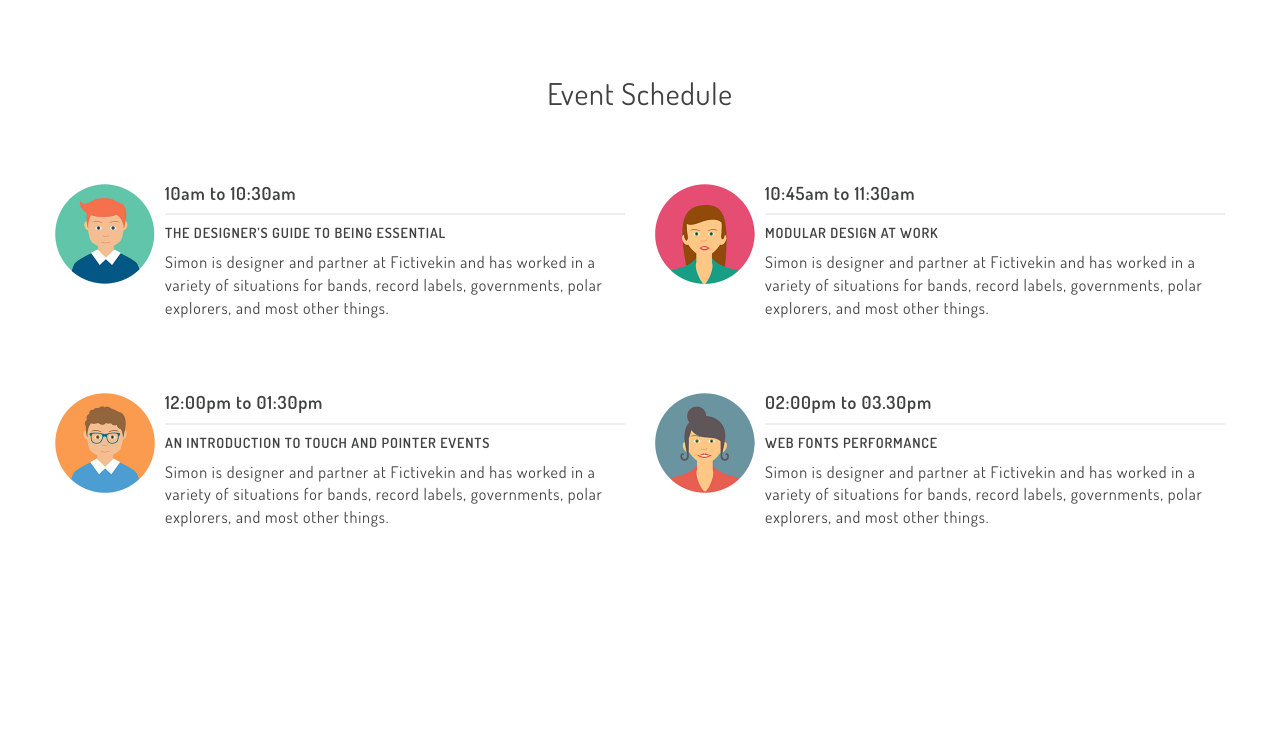
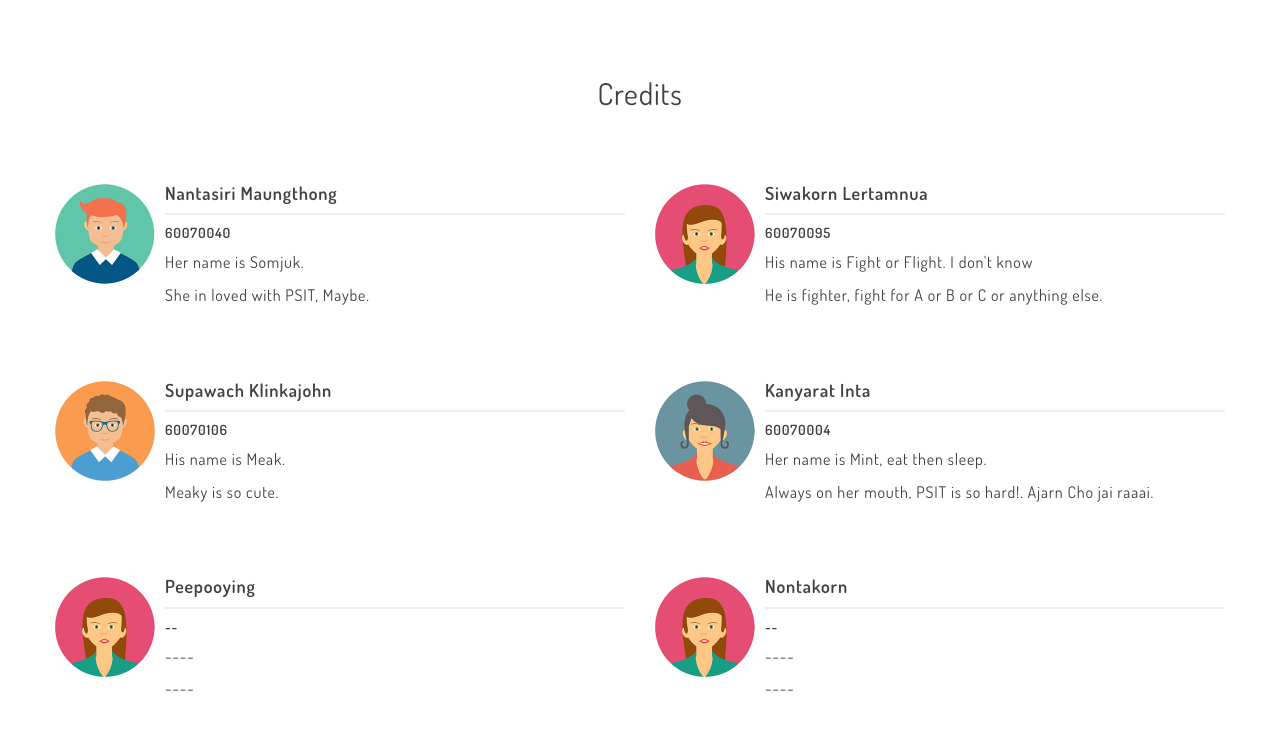
Before and after one commit to itsmelonely/Average-Expenses-Per-Household, a plain HTML site: page webproject/meetup-free-event-template-made-with-bootstrap/index.html in a window 1280 px wide. Shown: the part 1466-2195 px from the top of the page. Before the commit the page ends 2035 px from the top, so only its background shows below. Drawn offline with Linux system fonts and the light colour scheme.

Commit message:
edit text

```diff
--- a/webproject/meetup-free-event-template-made-with-bootstrap/index.html
+++ b/webproject/meetup-free-event-template-made-with-bootstrap/index.html
@@ -105,7 +105,7 @@
       <!-- Start: Schedule -->
       <div class="container">
         <div class="row me-row schedule" id="schedule">
-          <h2 class="row-title content-ct">Event Schedule</h2>
+          <h2 class="row-title content-ct">Credits</h2>
 
             <!-- Tab panes -->
             <div class="tab-content">
@@ -119,9 +119,10 @@
                         </a>
                       </div>
                       <div class="media-body">
-                        <h4 class="media-heading">10am to 10:30am</h4>
-                        <h5>THE DESIGNER’S GUIDE TO BEING ESSENTIAL</h5>
-                        <p>Simon is designer and partner at Fictivekin and has worked in a variety of situations for bands, record labels, governments, polar explorers, and most other things. </p>
+                        <h4 class="media-heading">Nantasiri Maungthong</h4>
+                        <h5>60070040</h5>
+                        <p>Her name is Somjuk.</p>
+                        <p>She in loved with PSIT, Maybe.</p>
                       </div>
                     </div>
                   </div>
@@ -133,9 +134,10 @@
                         </a>
                       </div>
                       <div class="media-body">
-                        <h4 class="media-heading">10:45am to 11:30am</h4>
-                        <h5>MODULAR DESIGN AT WORK</h5>
-                        <p>Simon is designer and partner at Fictivekin and has worked in a variety of situations for bands, record labels, governments, polar explorers, and most other things. </p>
+                        <h4 class="media-heading">Siwakorn Lertamnua</h4>
+                        <h5>60070095</h5>
+                        <p>His name is Fight or Flight. I don't know</p>
+                        <p>He is fighter, fight for A or B or C or anything else.</p>
                       </div>
                     </div>
                   </div>
@@ -147,9 +149,10 @@
                         </a>
                       </div>
                       <div class="media-body">
-                        <h4 class="media-heading">12:00pm to 01:30pm</h4>
-                        <h5>AN INTRODUCTION TO TOUCH AND POINTER EVENTS</h5>
-                        <p>Simon is designer and partner at Fictivekin and has worked in a variety of situations for bands, record labels, governments, polar explorers, and most other things. </p>
+                        <h4 class="media-heading">Supawach Klinkajohn</h4>
+                        <h5>60070106</h5>
+                        <p>His name is Meak.</p>
+                        <p>Meaky is so cute.</p>
                       </div>
                     </div>
                   </div>
@@ -161,9 +164,40 @@
                         </a>
                       </div>
                       <div class="media-body">
-                        <h4 class="media-heading">02:00pm to 03.30pm</h4>
-                        <h5>WEB FONTS PERFORMANCE</h5>
-                        <p>Simon is designer and partner at Fictivekin and has worked in a variety of situations for bands, record labels, governments, polar explorers, and most other things. </p>
+                        <h4 class="media-heading">Kanyarat Inta</h4>
+                        <h5>60070004</h5>
+                        <p>Her name is Mint, eat then sleep.</p>
+                        <p>Always on her mouth, PSIT is so hard!. Ajarn Cho jai raaai.</p>
+                      </div>
+                    </div>
+                  </div>
+                  <div class="col-md-6">
+                    <div class="media">
+                      <div class="media-left">
+                        <a href="#">
+                          <img class="media-object" src="img/speaker-2.png" alt="...">
+                        </a>
+                      </div>
+                      <div class="media-body">
+                        <h4 class="media-heading">Peepooying</h4>
+                        <h5>--</h5>
+                        <p>----</p>
+                        <p>----</p>
+                      </div>
+                    </div>
+                  </div>
+                  <div class="col-md-6">
+                    <div class="media">
+                      <div class="media-left">
+                        <a href="#">
+                          <img class="media-object" src="img/speaker-2.png" alt="...">
+                        </a>
+                      </div>
+                      <div class="media-body">
+                        <h4 class="media-heading">Nontakorn</h4>
+                        <h5>--</h5>
+                        <p>----</p>
+                        <p>----</p>
                       </div>
                     </div>
                   </div>
```
